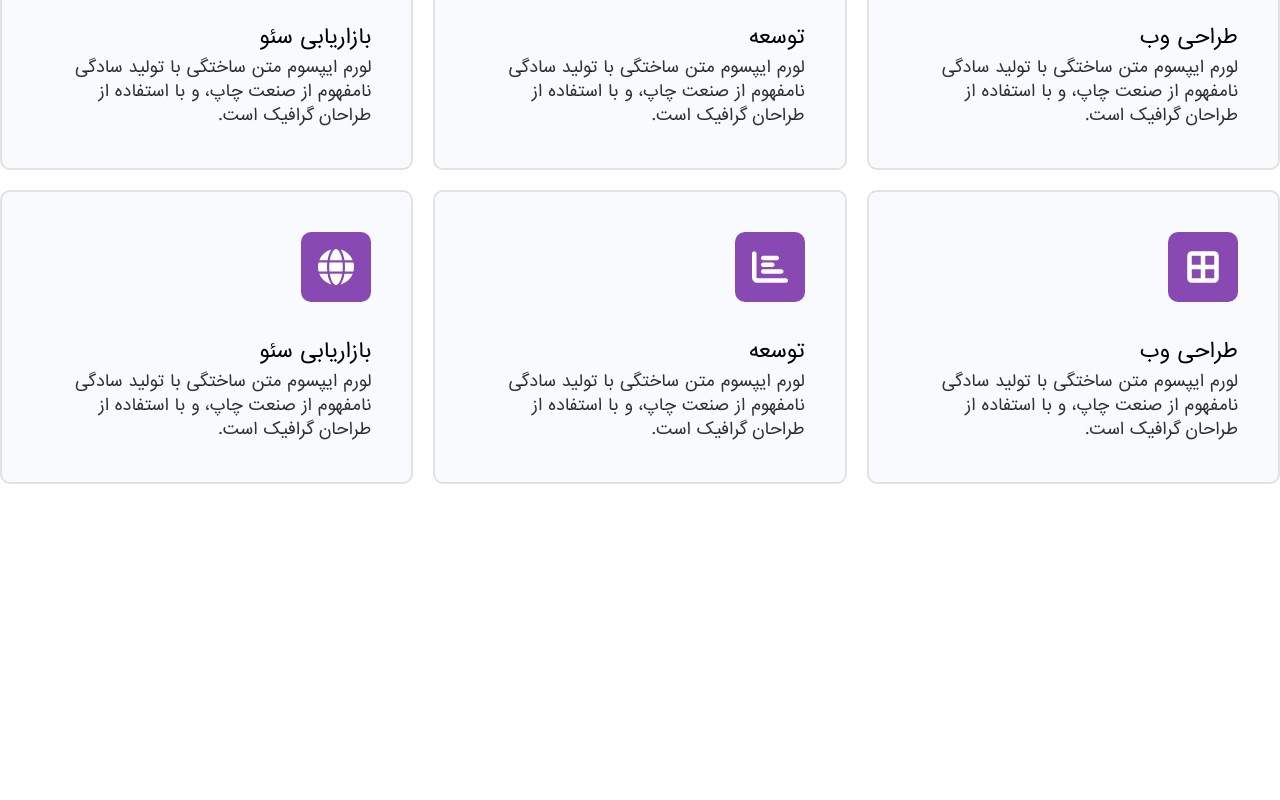
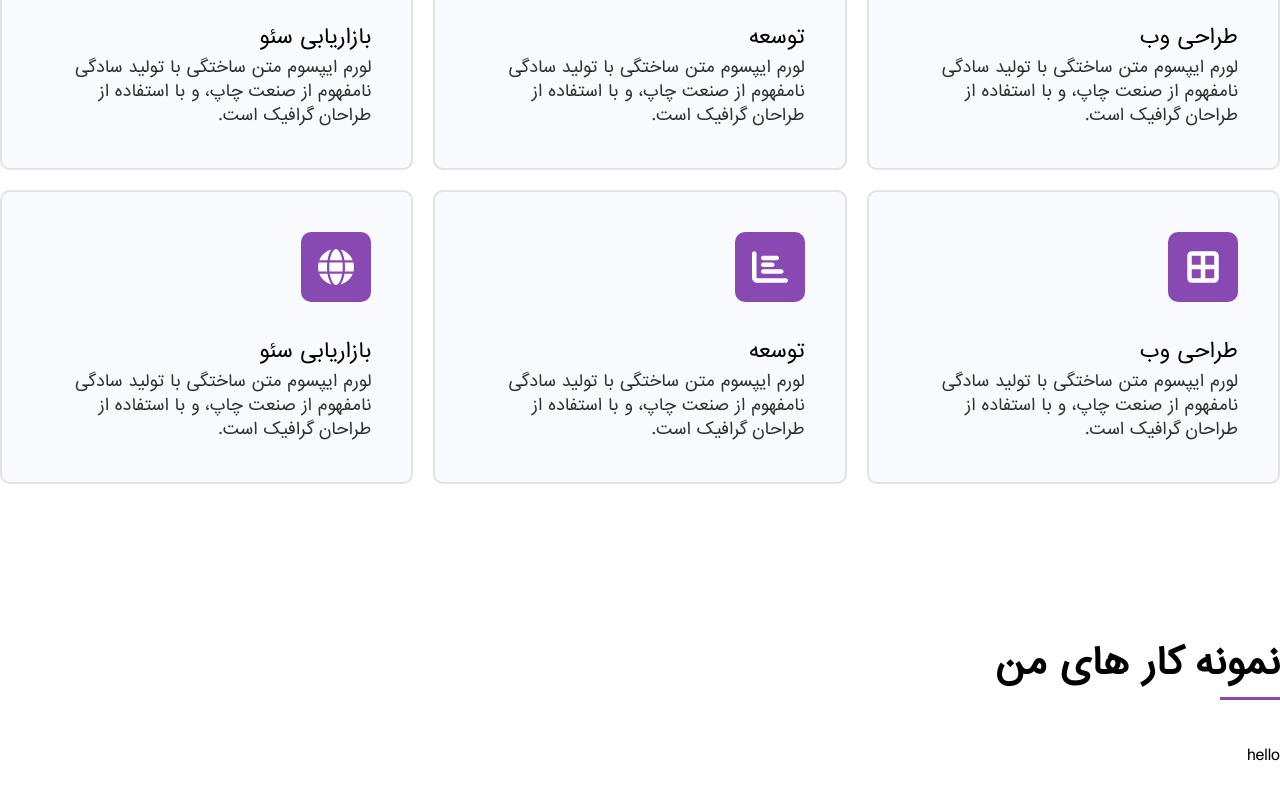
Before and after one commit to pouya-mirzaei/tapsi, a React (Create React App) app: page / in a window 1280 px wide. Shown: the part 2129-2929 px from the top of the page. Before the commit the page ends 2693 px from the top, so only its background shows below. Built offline with nearby package versions, Linux system fonts and the light colour scheme.

Commit message:
added the portofilo section

```diff
--- a/src/App.js
+++ b/src/App.js
@@ -1,6 +1,7 @@
 import Header from './Header/Header';
 import HeroSection from './Hero-section/HeroSection';
 import About from './about-section/About';
+import Portfolio from './portfolio/Portfolio';
 import Services from './services/Services';
 
 function App() {
@@ -10,6 +11,7 @@ function App() {
       <HeroSection />
       <About />
       <Services />
+      <Portfolio />
     </div>
   );
 }
--- /dev/null
+++ b/src/portfolio/Portfolio.js
@@ -0,0 +1,10 @@
+import React from 'react';
+
+export default function Portfolio() {
+  return (
+    <section className="container">
+      <h2 className="sec-title mb-11">نمونه کار های من</h2>
+      <div>hello</div>
+    </section>
+  );
+}
--- a/src/services/Services.js
+++ b/src/services/Services.js
@@ -36,8 +36,8 @@ export default function Services() {
   ];
 
   return (
-    <section>
-      <div className="container">
+    <section className="container">
+      <div>
         <h2 className="sec-title">خدمات من</h2>
 
         <div className="grid grid-cols-1 sm:grid-cols-2 lg:grid-cols-3 gap-5 mt-10">
```
